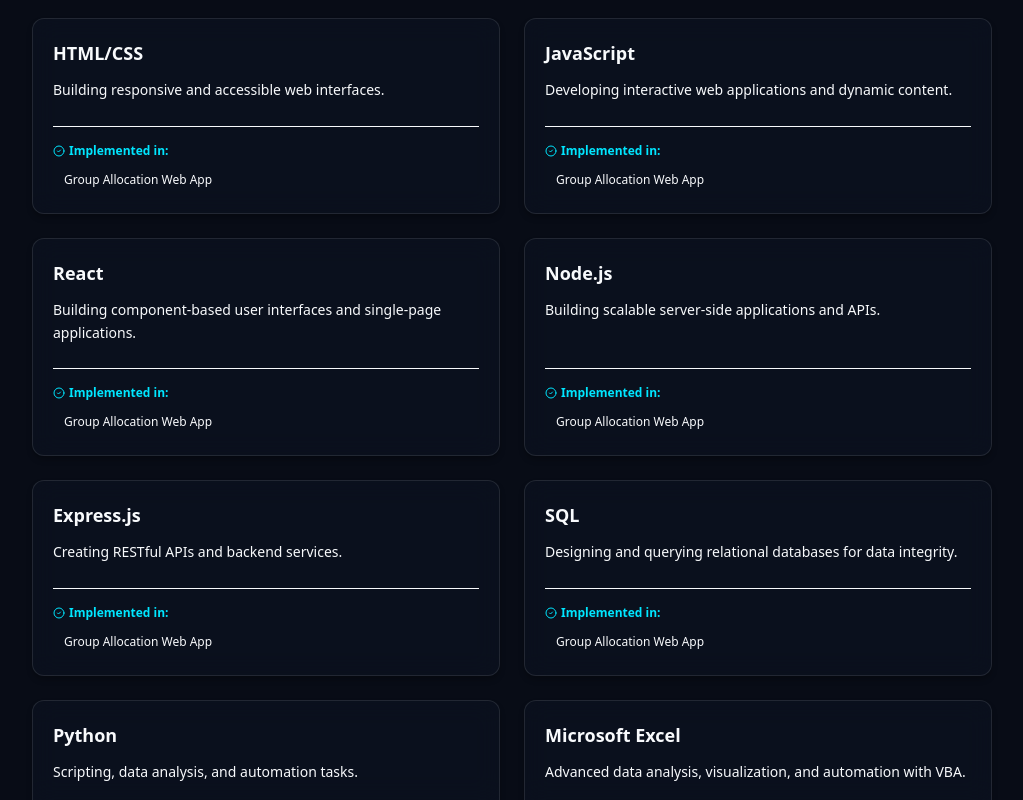
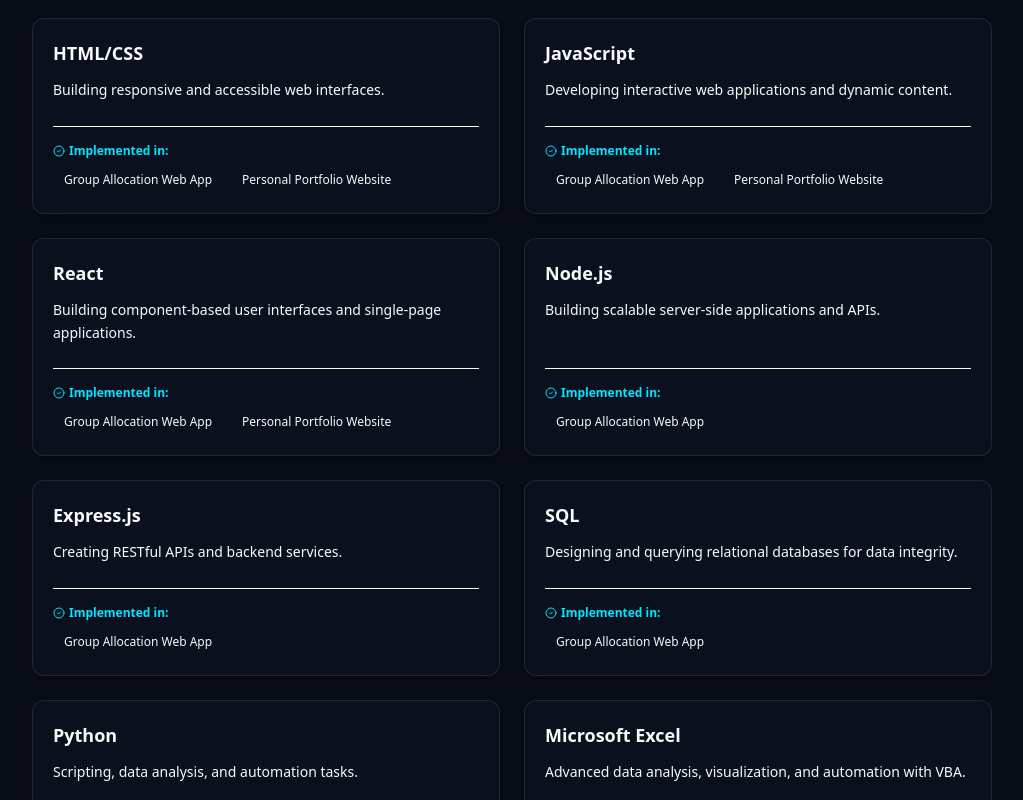
Before and after one commit to T-revin/Portfolio-Website, a React (Vite) app: page / in a window 1280 px wide. Shown: the part 2000-2800 px from the top of the page, without its empty margins (128-1151 px from the left). Built offline with nearby package versions, Linux system fonts and the light colour scheme.

Commit message:
Added this Portfolio project to the Projects section

```diff
--- a/src/data/portfolio.js
+++ b/src/data/portfolio.js
@@ -73,6 +73,27 @@
       architectureImage: '/projects/architecture-placeholder.png',
     },
   },
+  {
+    id: 4,
+    title: 'Personal Portfolio Website',
+    description:
+      'A modern, responsive portfolio website built with React and Tailwind CSS. Features a deep ocean theme, interactive animations, and a custom particle background system.',
+    image: '/projects/Portfolio.jpg',
+    tags: ['React', 'Tailwind CSS', 'Vite'],
+    demoURL: '#',
+    gitHubUrl: 'https://github.com/T-revin/Portfolio-Website',
+    hasCaseStudy: true,
+    details: {
+      problem:
+        'Needed a unique way to showcase my data analytics and engineering skills.',
+      solution:
+        'Built a custom React application with a thematic design reflecting my interest in deep data.',
+      impact:
+        'Provides a professional online presence and demonstrates full-stack capabilities.',
+      techStackDetails: ['React', 'Tailwind CSS', 'Vite'],
+      architectureImage: '/projects/architecture-placeholder.png',
+    },
+  },
 ];
 
 export const skills = [
@@ -82,21 +103,21 @@
     name: 'HTML/CSS',
     category: 'visualisation',
     description: 'Building responsive and accessible web interfaces.',
-    relatedProjectIds: [1],
+    relatedProjectIds: [1, 4],
   },
   {
     id: 'javascript',
     name: 'JavaScript',
     category: 'visualisation',
     description: 'Developing interactive web applications and dynamic content.',
-    relatedProjectIds: [1],
+    relatedProjectIds: [1, 4],
   },
   {
     id: 'react',
     name: 'React',
     category: 'visualisation',
     description: 'Building component-based user interfaces and single-page applications.',
-    relatedProjectIds: [1],
+    relatedProjectIds: [1, 4],
   },
   {
     id: 'node-js',
@@ -154,7 +175,7 @@
     name: 'VS Code',
     category: 'tool',
     description: '',
-    relatedProjectIds: [],
+    relatedProjectIds: [4],
   },
   {
     id: 'figma',
@@ -168,7 +189,7 @@
     name: 'GitHub',
     category: 'tool',
     description: '',
-    relatedProjectIds: [],
+    relatedProjectIds: [4],
   },
   {
     id: 'jupyter',
```
Also changed, not shown: public/projects/Portfolio.jpg (added).
